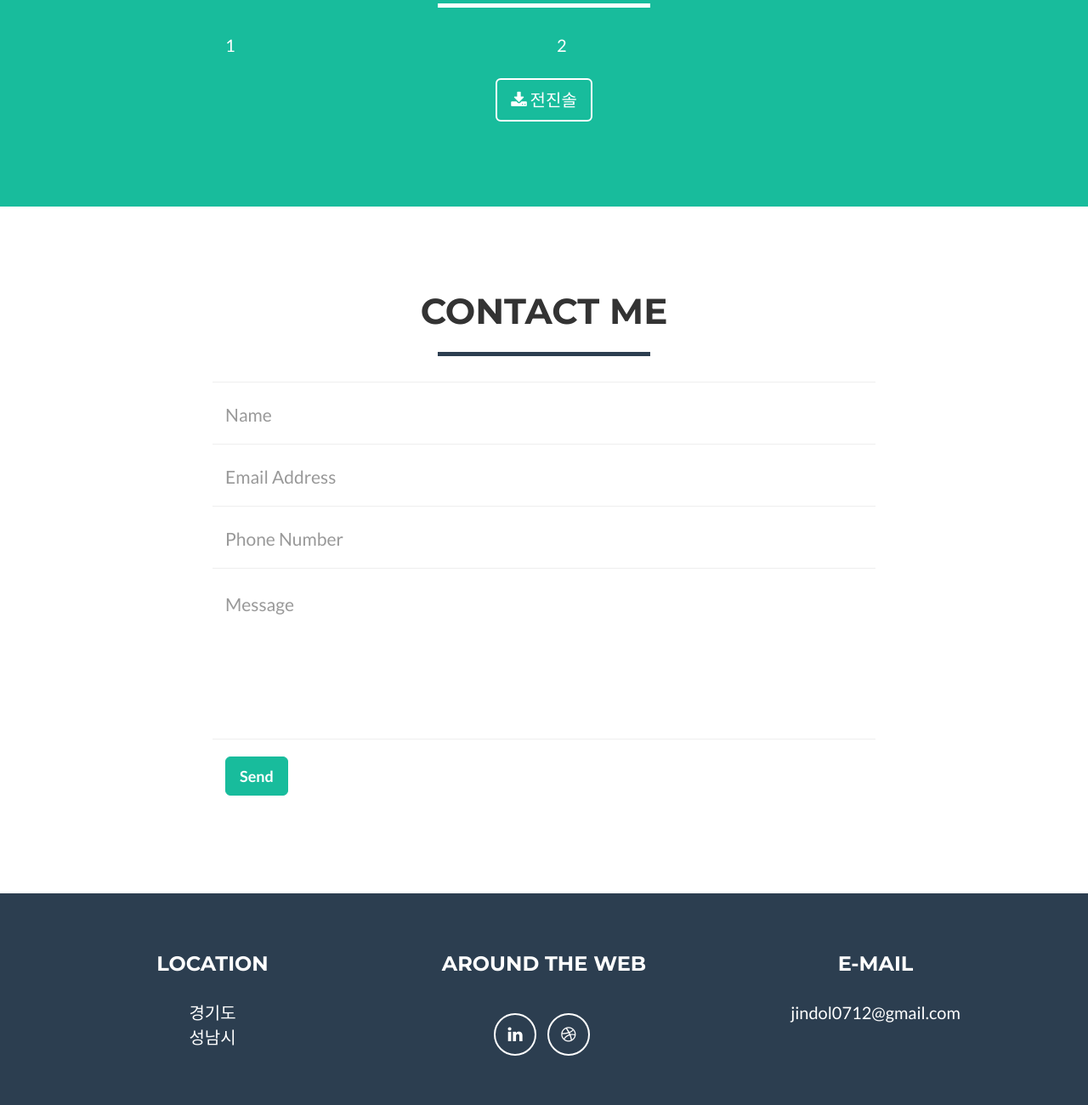
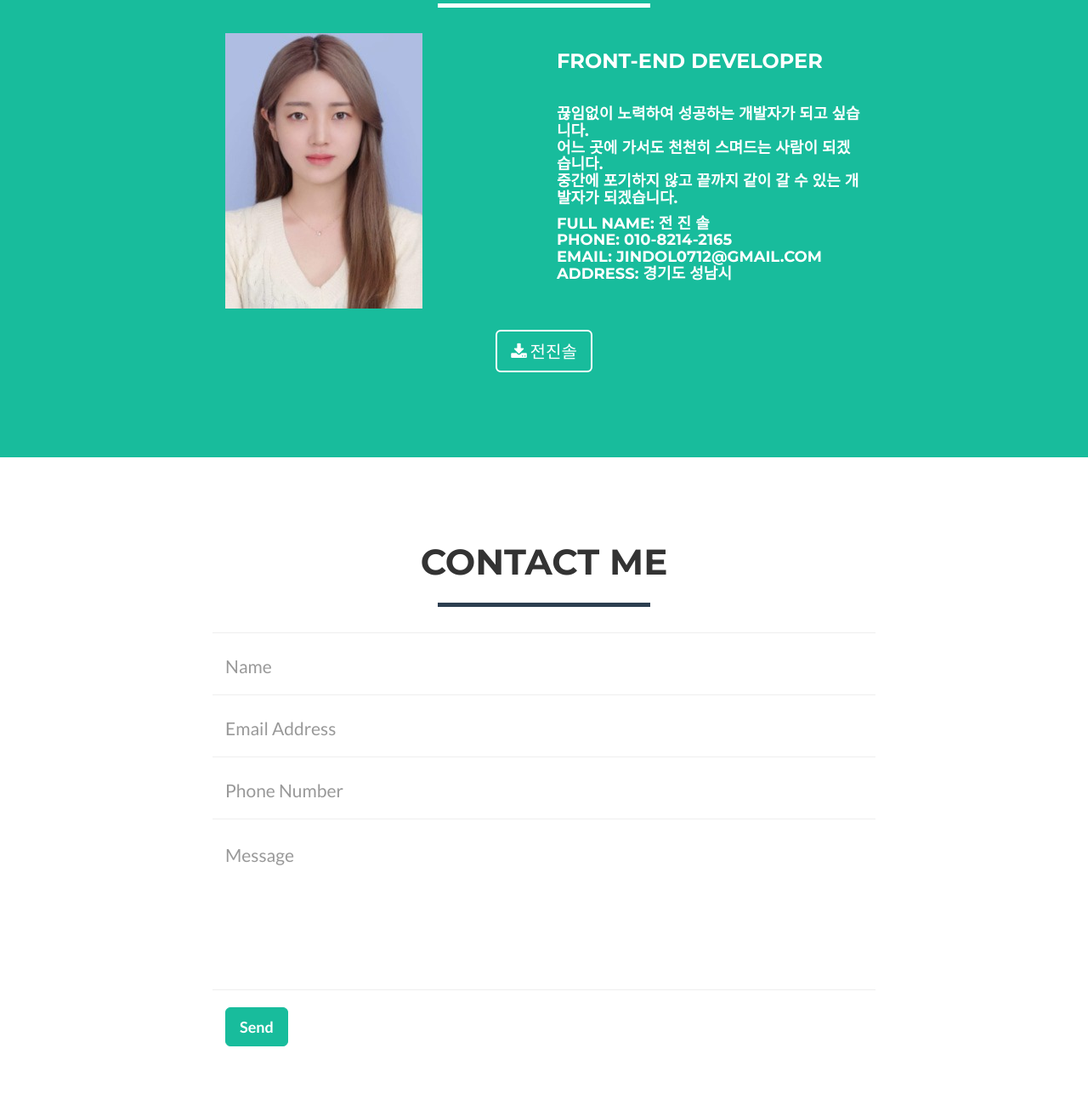
Before and after one commit to sorydory/sorydory, a website: page index.html in a window 1280 px wide. Shown: the part 1860-3160 px from the top of the page at 85% size. Drawn offline with nearby package versions, Linux system fonts and the light colour scheme.

Commit message:
아이콘

```diff
--- a/index.html
+++ b/index.html
@@ -227,10 +227,24 @@
         </div>
         <div class="row">
           <div class="col-lg-4 col-lg-offset-2">
-            <p>1</p>
+            <p><img src="img/profile2.jpg" /></p>
           </div>
           <div class="col-lg-4">
-            <p>2</p>
+            <p>
+              <h3>Front-end Developer</h3> <br/>
+              <h4>
+                끊임없이 노력하여 성공하는 개발자가 되고 싶습니다. <br/>
+                어느 곳에 가서도 천천히 스며드는 사람이 되겠습니다. <br/>
+                중간에 포기하지 않고 끝까지 같이 갈 수 있는 개발자가 되겠습니다.
+              </h4>
+              <h4>
+                Full Name: 전 진 솔 <br/>
+                Phone: 010-8214-2165<br/>
+                Email: jindol0712@gmail.com<br/>
+                Address: 경기도 성남시
+              </h4>
+
+            </p>
           </div>
           <div class="col-lg-8 col-lg-offset-2 text-center">
             <a href="#" class="btn btn-lg btn-outline">
@@ -347,13 +361,12 @@
               <h3>Around the Web</h3>
               <ul class="list-inline">
                 <li>
-                  <a href="#" class="btn-social btn-outline"
+                  <a href="https://github.com/sorydory" class="btn-social btn-outline"
                     ><span class="sr-only">Linked In</span
-                    ><i class="fa fa-fw fa-linkedin"></i
-                  ></a>
+                    ><i class="fa fa-github" aria-hidden="true"></i></a>
                 </li>
                 <li>
-                  <a href="#" class="btn-social btn-outline"
+                  <a href="https://sorydory.tistory.com/" class="btn-social btn-outline"
                     ><span class="sr-only">Dribble</span
                     ><i class="fa fa-fw fa-dribbble"></i
                   ></a>
```
Also changed, not shown: img/profile2.jpg (added).
